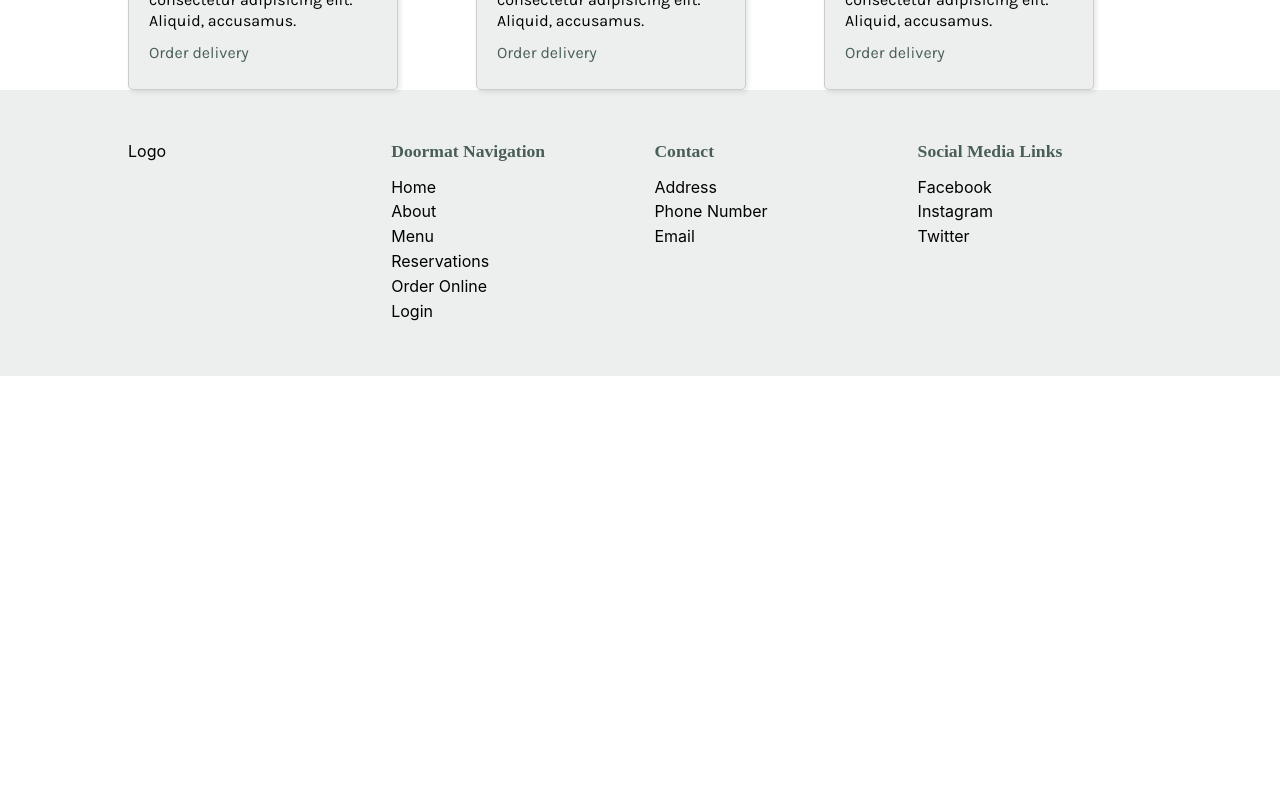
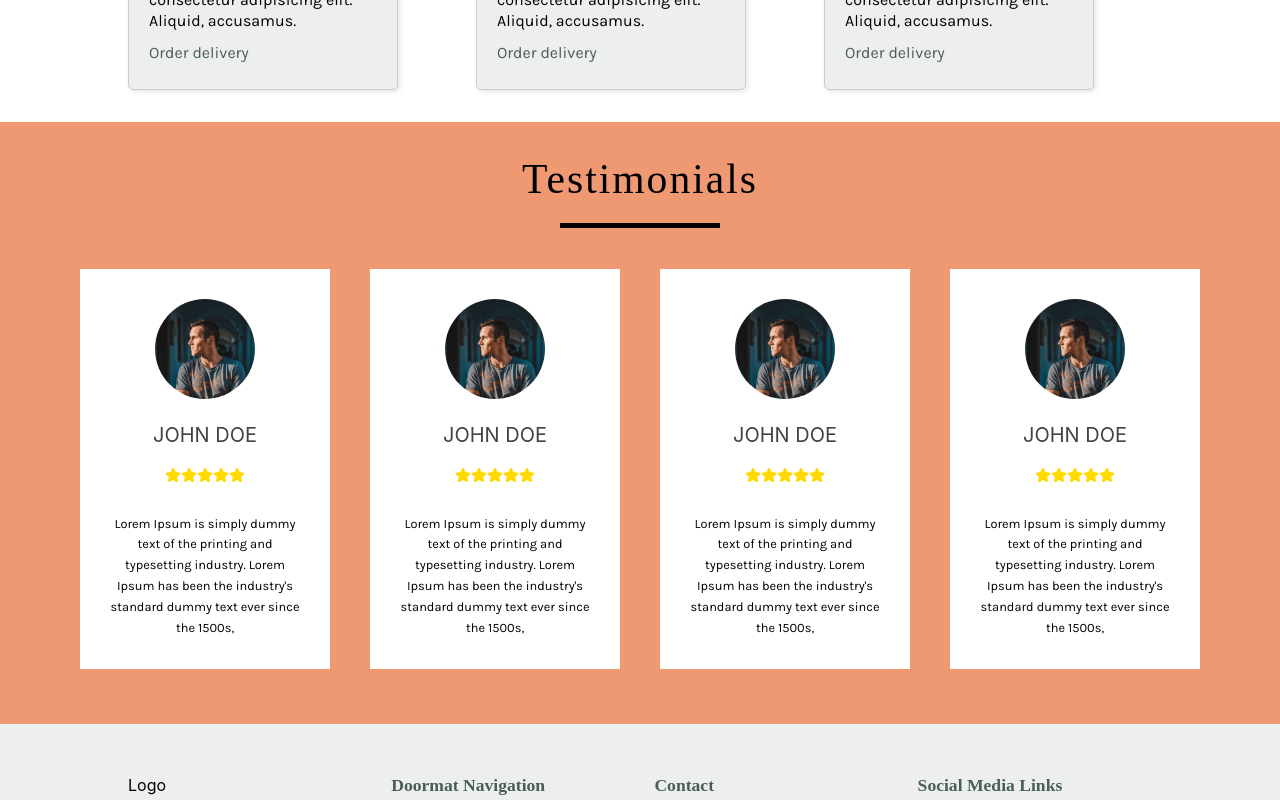
Before and after one commit to gschiralli/capotstone-project, a React (Create React App) app: page / in a window 1280 px wide. Shown: the part 820-1620 px from the top of the page. Before the commit the page ends 1196 px from the top, so only its background shows below. Built offline with nearby package versions, Linux system fonts and the light colour scheme; a web font is replaced by a local one.

Commit message:
added testimonials

```diff
--- /dev/null
+++ b/src/components/CustomersSay/CustomersSay.jsx
@@ -0,0 +1,41 @@
+import Testimonials from "../Testimonials/Testimonials";
+import "./customersSay.css";
+
+const CustomersSay = () => {
+  const cols = [
+    {
+      id: 1,
+      content: <Testimonials />,
+    },
+    {
+      id: 2,
+      content: <Testimonials />,
+    },
+
+    {
+      id: 3,
+      content: <Testimonials />,
+    },
+    {
+      id: 4,
+      content: <Testimonials />,
+    },
+  ];
+  return (
+    <div class="testimonials">
+      <div class="inner">
+        <h1>Testimonials</h1>
+        <div class="border"></div>
+        <div class="row">
+          {cols.map((col) => (
+            <div key={col.id} className="col">
+              {col.content}
+            </div>
+          ))}
+        </div>
+      </div>
+    </div>
+  );
+};
+
+export default CustomersSay;
--- /dev/null
+++ b/src/components/CustomersSay/customersSay.css
@@ -0,0 +1,54 @@
+.testimonials {
+  padding: 40px 0;
+  background-color: var(--secondary-color-dark);
+  color: #434343;
+  text-align: center;
+}
+.inner {
+  max-width: 1200px;
+  margin: auto;
+  overflow: hidden;
+  padding: 0 20px;
+}
+
+.border {
+  width: 160px;
+  height: 5px;
+  background: #000000;
+  margin: 26px auto;
+}
+
+.row {
+  display: flex;
+  flex-wrap: wrap;
+  justify-content: center;
+}
+
+.col {
+  flex: 25%;
+  max-width: 25%;
+  box-sizing: border-box;
+  padding: 15px;
+  align-items: center;
+}
+
+@media screen and (max-width: 1064px) {
+  .row {
+    align-items: center;
+  }
+  .col {
+    flex: 33.33%;
+    max-width: 100%;
+  }
+}
+
+@media screen and (max-width: 767px) {
+  .row {
+    align-items: center;
+    flex-direction: column;
+  }
+  .col {
+    flex: 100%;
+    max-width: 100%;
+  }
+}
--- a/src/components/Footer/Footer.jsx
+++ b/src/components/Footer/Footer.jsx
@@ -4,10 +4,10 @@ const Footer = () => {
     <footer>
       <div className="container">
         <div className="grid">
-          <div className="col">
+          <div className="grid-col">
             Logo{/* <img src="" alt="company Logo" /> */}
           </div>
-          <div className="col">
+          <div className="grid-col">
             <h2>Doormat Navigation</h2>
             <li>Home</li>
             <li>About</li>
@@ -16,13 +16,13 @@ const Footer = () => {
             <li>Order Online</li>
             <li>Login</li>
           </div>
-          <div className="col">
+          <div className="grid-col">
             <h2>Contact</h2>
             <li>Address</li>
             <li>Phone Number</li>
             <li>Email</li>
           </div>
-          <div className="col">
+          <div className="grid-col">
             <h2>Social Media Links</h2>
             <li>Facebook</li>
             <li>Instagram</li>
--- a/src/components/Specials/specials.css
+++ b/src/components/Specials/specials.css
@@ -1,5 +1,8 @@
 h1 {
   color: black;
+}
+.specials {
+  margin-bottom: 2rem;
 }
 .specials-flex {
   display: flex;
--- /dev/null
+++ b/src/components/Testimonials/Testimonials.jsx
@@ -0,0 +1,26 @@
+import { FaStar } from "react-icons/fa";
+import p1 from "../../assets/p1.png";
+import "./testimonials.css";
+
+const Testimonials = () => {
+  return (
+    <div class="testimonial">
+      <img src={p1} alt="personal img" />
+      <div class="name">John Doe</div>
+      <div class="stars">
+        <FaStar />
+        <FaStar />
+        <FaStar />
+        <FaStar />
+        <FaStar />
+      </div>
+      <p>
+        Lorem Ipsum is simply dummy text of the printing and typesetting
+        industry. Lorem Ipsum has been the industry's standard dummy text ever
+        since the 1500s,
+      </p>
+    </div>
+  );
+};
+
+export default Testimonials;
--- /dev/null
+++ b/src/components/Testimonials/testimonials.css
@@ -0,0 +1,37 @@
+.testimonial {
+  background-color: #ffffff;
+  padding: 30px;
+  width: 250px;
+  height: 400px;
+}
+.testimonial img {
+  width: 100px;
+  height: 100px;
+  border-radius: 50%;
+}
+
+.testimonial p {
+  max-width: none;
+  padding: none;
+  color: black;
+}
+.name {
+  font-size: 20px;
+  text-transform: uppercase;
+  margin: 20px 0;
+}
+.stars {
+  color: #ffd900;
+  margin-bottom: 20px;
+}
+
+@media screen and (max-width: 767px) {
+  .testimonial {
+    width: 75%;
+    height: none;
+  }
+  .inner h1 {
+    text-align: center;
+    margin: 0 auto;
+  }
+}
--- a/src/pages/HomePage.jsx
+++ b/src/pages/HomePage.jsx
@@ -1,4 +1,5 @@
 import Cta from "../components/Cta/Cta";
+import CustomersSay from "../components/CustomersSay/CustomersSay";
 import Footer from "../components/Footer/Footer";
 import Nav from "./../components/Nav/Nav";
 import Specials from "./../components/Specials/Specials";
@@ -16,6 +17,9 @@ const HomePage = () => {
         <section className="specials container">
           <Specials />
         </section>
+        <section className="testimonial-section">
+          <CustomersSay />
+        </section>
       </main>
       <Footer />
     </>
```
Also changed, not shown: src/assets/p1.png (added).
